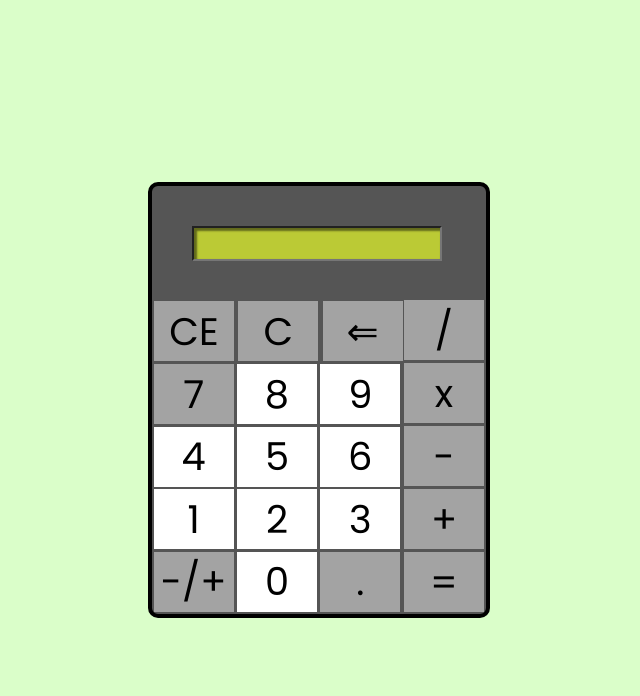
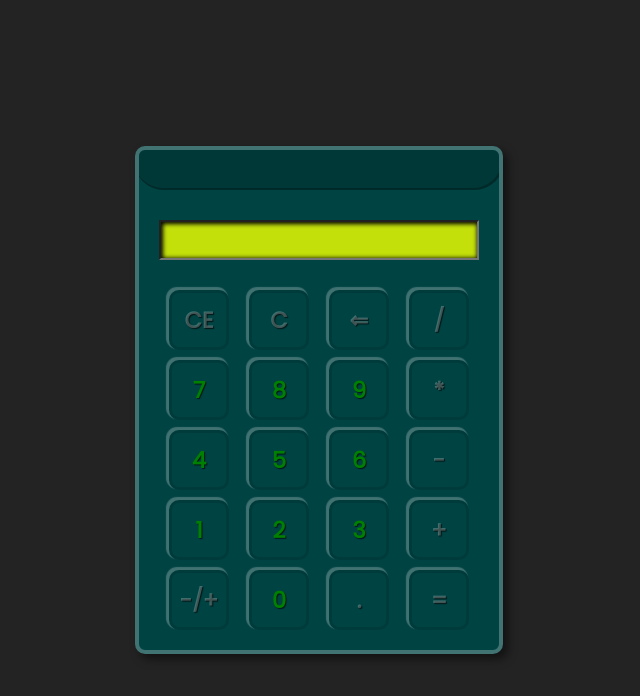
Before and after one commit to CasagrandeH/miniJects, a plain HTML site: page calculator/index.html in a window 1280 px wide. Shown: the whole page, without its empty margins (321-961 px from the left). Drawn offline with Linux system fonts and the light colour scheme.

Commit message:
decent calculator

```diff
--- a/calculator/index.html
+++ b/calculator/index.html
@@ -9,48 +9,36 @@
 </head>
 <body>
     <div class="container">
+        <div class="shadow"></div>
+        <input type="text" name="display" id="display" readonly>
 
-        <input type="text" name="display" id="display">
+        <button class="item act" value="CE" id="clear">CE</button>
+        <button class="item act" value="C" id="clear">C</button>
+        <button class="item act" value="del" id="del">&lArr;</button>
 
-        <div class="action-buttons">
+        <button class="item ops" value="/" id="divide">/</button>
+        <button class="item ops" value="*" id="mult">*</button>
+        <button class="item ops" value="-" id="minus">-</button>
+        <button class="item ops" value="+" id="plus">+</button>
+        <button class="item ops" value="=" id="equals">=</button>
 
-            <button class="item act" value="CE">CE</button>
-            <button class="item act" value="C">C</button>
-            <button class="item act" value="del">&lArr;</button>
+        <button class="item num" value="7" id="seven">7</button>
+        <button class="item num" value="8" id="eight">8</button>
+        <button class="item num" value="9" id="nine">9</button>
 
-        </div>
+        <button class="item num" value="4" id="four">4</button>
+        <button class="item num" value="5" id="five">5</button>
+        <button class="item num" value="6" id="six">6</button>
 
-        <div class="basic-ops">
+        <button class="item num" value="1" id="one">1</button>
+        <button class="item num" value="2" id="two">2</button>
+        <button class="item num" value="3" id="tree">3</button>
 
-            <button class="item ops" value="/">/</button>
-            <button class="item ops" value="x">x</button>
-            <button class="item ops" value="-">-</button>
-            <button class="item ops" value="+">+</button>
-            <button class="item ops" value="=">=</button>
+        <button class="item ops" value="-/+" id="pos-neg">-/+</button>
 
-        </div>
+        <button class="item num" value="0" id="zero">0</button>
 
-        <div class="numbers">
-
-            <button class="item num" value="7">7</button>
-            <button class="item num" value="8">8</button>
-            <button class="item num" value="9">9</button>
-
-            <button class="item num" value="4">4</button>
-            <button class="item num" value="5">5</button>
-            <button class="item num" value="6">6</button>
-
-            <button class="item num" value="1">1</button>
-            <button class="item num" value="2">2</button>
-            <button class="item num" value="3">3</button>
-
-            <button class="item ops" value="-/+">-/+</button>
-
-            <button class="item num" value="0">0</button>
-
-            <button class="item ops" value=".">.</button>
-        </div>
-
+        <button class="item ops" value="." id="dot">.</button>
 
     </div>
     <script src="main.js"></script>
--- a/calculator/main.js
+++ b/calculator/main.js
@@ -2,6 +2,7 @@ const display = document.querySelector('#display')
 const nums = document.querySelectorAll('.num')
 const ops = document.querySelectorAll('.ops')
 const acts = document.querySelectorAll('.act')
+const equals = document.querySelector('#equals')
 
 function calcDisplay(e) {
     let len = display.value.length
@@ -37,12 +38,22 @@ function action(e) {
 
 }
 
+function finishCalc() {
+    if (/[+\-*/]/.test(display.value[display.value.length - 1])) return
+
+    display.value = eval(display.value)
+}
+function events() {
     nums.forEach(num => {
         num.addEventListener('click', calcDisplay)
     })
     ops.forEach(op => {
-    op.addEventListener('click', calcDisplay)
+        if (op.value != "=") op.addEventListener('click', calcDisplay)
     })
     acts.forEach(act => {
         act.addEventListener('click', action)
     })
+    equals.addEventListener('click', finishCalc)
+}
+
+addEventListener('load', events)
--- a/calculator/style.css
+++ b/calculator/style.css
@@ -14,86 +14,103 @@
 }
 
 body {
-    background-color: rgb(218, 254, 201);
     display: flex;
     justify-content: center;
+    align-items: center;
     height: 100vh;
-    align-items: center;
+    background-color: rgba(0, 0, 0, 0.862);
 }
 
 .container {
-    background-color: rgb(85, 85, 85);
-    width: 342px;
-    border: 4px solid black;
+    display: grid;
+    grid-template-rows: 40px 80px repeat(5, 60px);
+    grid-template-columns: repeat(4, 80px);
+    gap: 10px 0px;
+    justify-items: center;
+    align-items: center;
+    background-color: rgb(0, 67, 67);
+    padding: 0 20px 20px 20px;
+    border: 4px solid rgba(255, 255, 255, 0.256);
     border-radius: 10px;
+    box-shadow: 5px 5px 10px 0px rgba(0, 0, 0, 0.507);
+    overflow: hidden;
+}
+
+.item {
+    width: 60px;
+    height: 60px;
+    color: rgba(255, 255, 255, 0.256);
+    font-size: 1.4em;
+    font-weight: bold;
+    text-shadow: 1px 1px 1px rgba(0, 0, 0, 0.66);
+    background-color: rgb(0, 67, 67);
+    border: 3px solid rgba(0, 39, 39, 0.251);
+    border-radius: 10px;
+    box-shadow: -2px -2px 1px 1px rgba(255, 255, 255, 0.256);
+    cursor: pointer;
+}
+
+
+
+.shadow {
+    grid-area: 1 / 1 / 1 / -1;
+    width: 370px;
+    height: 40px;
+    border-radius: 0 0 30px 30px;
+    background-color: rgba(0, 39, 39, 0.382);
+    box-shadow: inset -1px -1px 0px 1px rgb(0, 42, 42);
 }
 
 #display {
+    grid-area: 2 / 1 / 2 / -1;
+    height: 40px;
+    width: 320px;
+    padding: 5px;
+    background-color: rgba(234, 255, 0, 0.834);
+    color: white;
     text-align: right;
+    text-shadow: 1px 1px 1px black;
+    font-size: 2em;
+    box-shadow: inset 1px 1px 4px 1px black;
     outline: none;
-    color: black;
-    font-size: 1.8em;
-    background-color: rgb(187, 202, 53);
-    box-shadow: inset 2px 2px 2px 1px rgba(0, 0, 0, 0.477);
-    width: 250px;
-    height: 35px;
-    margin: 40px;
 }
 
-.numbers {
-    display: flex;
-    flex-wrap: wrap;
-    justify-content: space-around;
-    width: 250px;
-    height: 250px;
+.act {
+    grid-row: 3 / 3;
 }
 
-.basic-ops {
-    display: flex;
-    flex-direction: column;
-    flex-wrap: wrap;
-    justify-content: space-evenly;
-    align-items: center;
-    gap: 3px;
-    width: 92px;
-    margin-left: 246px;
-    margin-bottom: -248px;
+.ops {
+    grid-column: 4 / -2;
 }
 
-.action-buttons {
-    margin-left: 2px;
-    margin-bottom: -61px;
+#seven, #eight, #nine {
+    grid-row: 4 / 4;
 }
 
-.item {
-    background-color: rgb(163, 163, 163);
-    text-align: center;
-    cursor: pointer;
-    border: none;
-    color: black;
-    font-size: 2.4em;
-    width: 80px;
-    height: 60px;
+#four, #five, #six {
+    grid-row: 5 / 5;
 }
 
-.item:hover {
-    border: 1px solid rgb(79, 79, 79);
-    box-shadow: 1px 1px 1px 0px rgba(0, 0, 0, 0.492);
+#one, #two, #tree {
+    grid-row: 6 / 6;
 }
 
-.item + .num {
-    color: black;
-    background-color: white;
-    font-size: 2.4em;
-    width: 80px;
-    height: 60px;
-    text-align: center;
-    cursor: pointer;
-    border: none;
+#pos-neg, #zero, #dot {
+    grid-row: 7 / 7;
 }
 
-.item + .num:hover {
-    background-color: rgb(163, 163, 163);
-    border: 1px solid gray;
-    box-shadow: 1px 1px 1px 0px rgba(0, 0, 0, 0.492);
+#pos-neg {
+    grid-column: 1 / 1;
 }
+
+#zero {
+    grid-column: 2 / 2;
+}
+
+#dot {
+    grid-column: 3 / 3;
+}
+
+.num {
+    color: green;
+}
```
Lines whose indentation alone changed are shown as unchanged.
